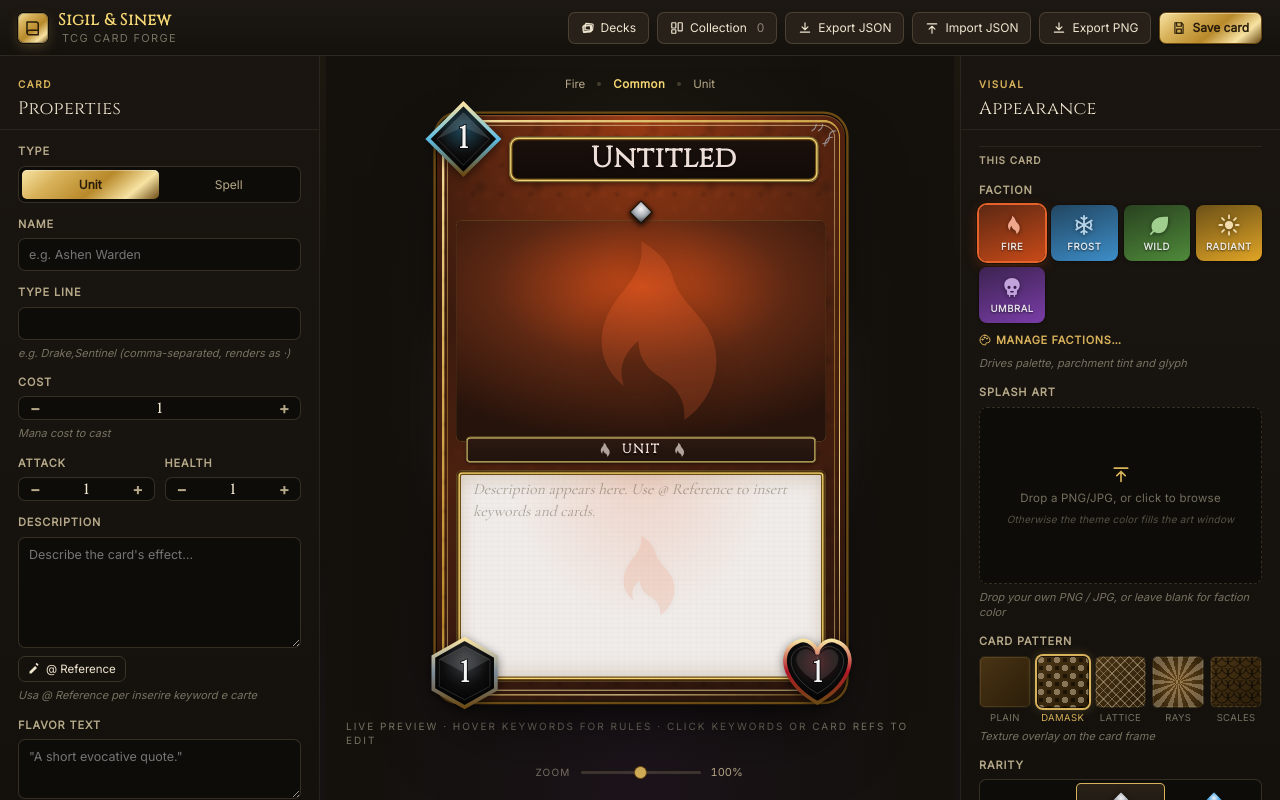
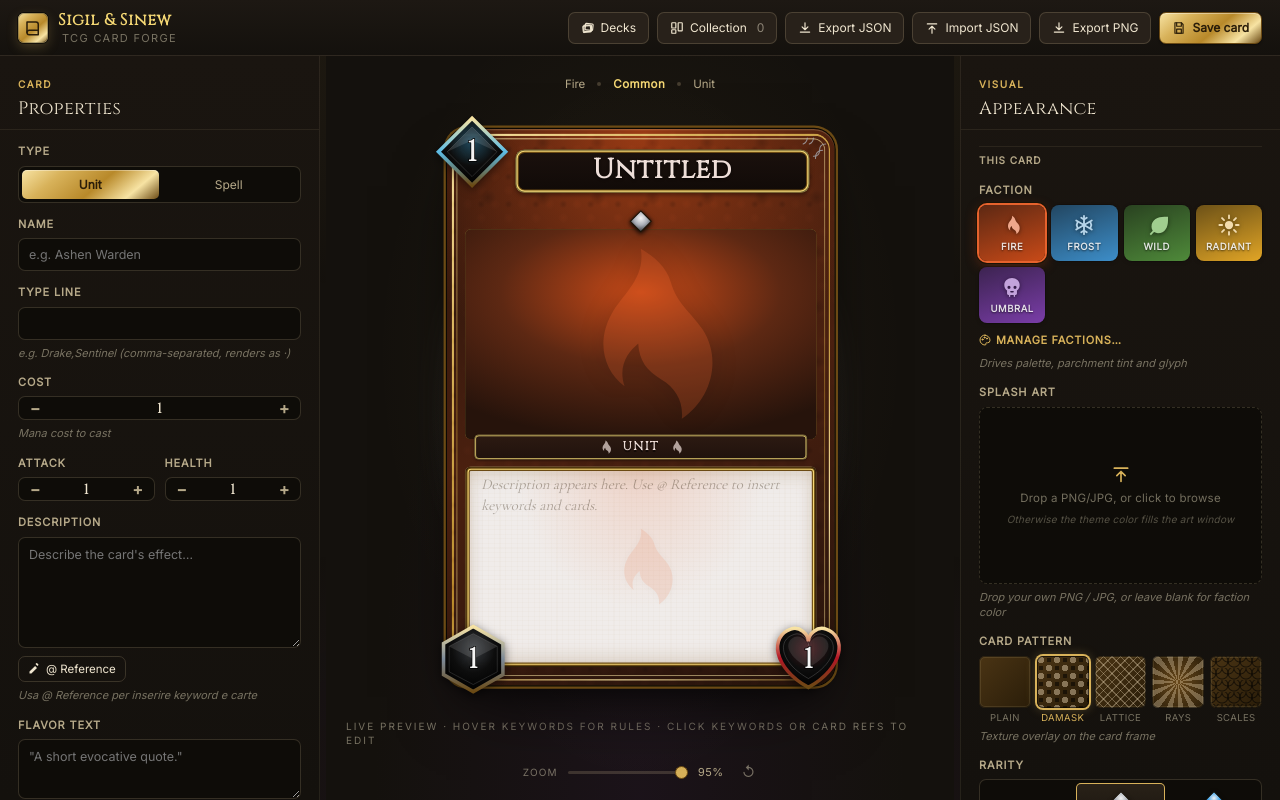
Before and after one commit to Cis8/tcg-card-forge, a React (Vite) app: page / in a window 1280 px wide. Built offline with nearby package versions, Linux system fonts and the light colour scheme; a web font is replaced by a local one.

Commit message:
feat(App): add viewport height tracking and adjust zoom functionality based on viewport dimensions

```diff
--- a/src/App.tsx
+++ b/src/App.tsx
@@ -107,6 +107,7 @@ export default function App(): React.ReactElement {
   const [showOverflow, setShowOverflow] = useState(false);
   const overflowRef = useRef<HTMLDivElement>(null);
   const [viewportW, setViewportW] = useState(() => window.innerWidth);
+  const [viewportH, setViewportH] = useState(() => window.innerHeight);
 
   // Deck / view state
   const decksRef = useRef(decks);
@@ -167,9 +168,12 @@ export default function App(): React.ReactElement {
 
   const closeOverflow = useCallback(() => setShowOverflow(false), []);
 
-  // Track viewport width reactively (handles orientation changes on mobile).
+  // Track viewport dimensions reactively (handles orientation changes on mobile).
   useEffect(() => {
-    const onResize = () => setViewportW(window.innerWidth);
+    const onResize = () => {
+      setViewportW(window.innerWidth);
+      setViewportH(window.innerHeight);
+    };
     window.addEventListener('resize', onResize);
     return () => window.removeEventListener('resize', onResize);
   }, []);
@@ -182,11 +186,19 @@ export default function App(): React.ReactElement {
   // Effective card scale.
   // Mobile: fit the full bleed-box (340 + 10 + 8 = 358 px wide) within the
   //         available stage content width (viewport − 32 px h-padding).
-  // Desktop: user zoom × 1.2 boost.
+  // Desktop: user zoom × 1.2 boost, capped so the card never hides the zoom slider.
+  //   Stage vertical chrome: topbar(56) + padding(40) + grid-gaps(54) + meta(22) + eyebrow(14) + zoom-row(32) ≈ 218px
   const isMobile = viewportW <= 767;
+  const cardBleedH = CARD_H + BLEED_TOP + BLEED_BOTTOM;
+  const maxFitScale = Math.max(0.4, (viewportH - 218) / cardBleedH);
+  // Maximum zoom% the current viewport height can accommodate.
+  const maxZoom = isMobile ? 150 : Math.min(150, Math.max(50, Math.floor(maxFitScale / 1.2 * 100)));
+  // effectiveZoom respects the height-derived cap; cardZoom stores the user's preference
+  // so enlarging the window restores the prior zoom.
+  const effectiveZoom = Math.min(cardZoom, maxZoom);
   const cardScale = isMobile
     ? Math.min(1.2, (viewportW - 32) / (CARD_W + BLEED_LEFT + BLEED_RIGHT))
-    : cardZoom / 100 * 1.2;
+    : effectiveZoom / 100 * 1.2;
 
   // Outer div: layout placeholder sized to the full bleed-box.
   // Inner div: absolutely positioned inside, offset so every bleed element
@@ -731,14 +743,14 @@ export default function App(): React.ReactElement {
                   type="range"
                   className="stage-zoom-slider"
                   min={50}
-                  max={150}
+                  max={maxZoom}
                   step={1}
-                  value={cardZoom}
+                  value={effectiveZoom}
                   onChange={e => setCardZoom(Number(e.target.value))}
                   aria-label="Card zoom"
                 />
-                <span className="stage-zoom-value">{cardZoom}%</span>
-                {cardZoom !== 100 && (
+                <span className="stage-zoom-value">{effectiveZoom}%</span>
+                {effectiveZoom !== 100 && (
                   <button
                     type="button"
                     className="stage-zoom-reset"
```
